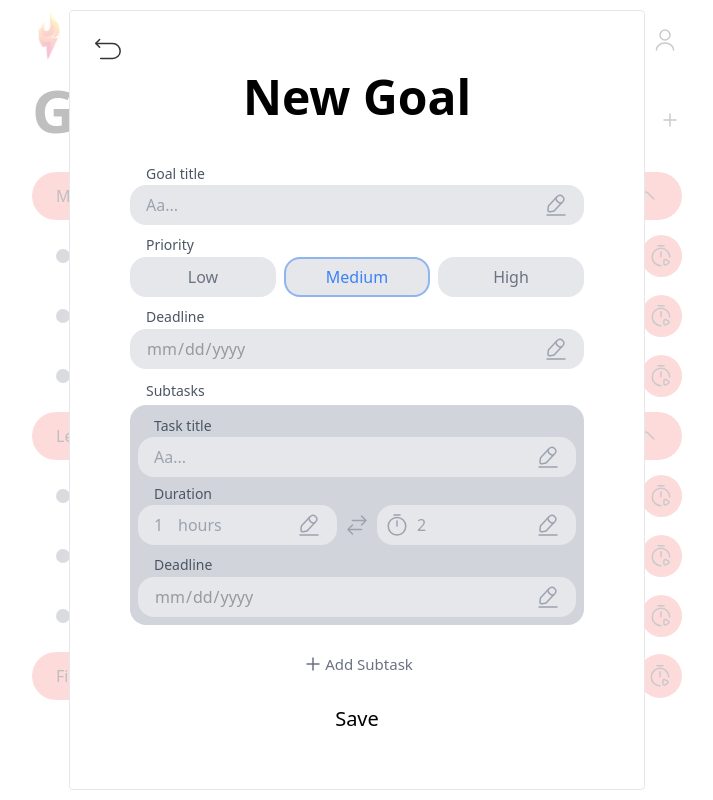
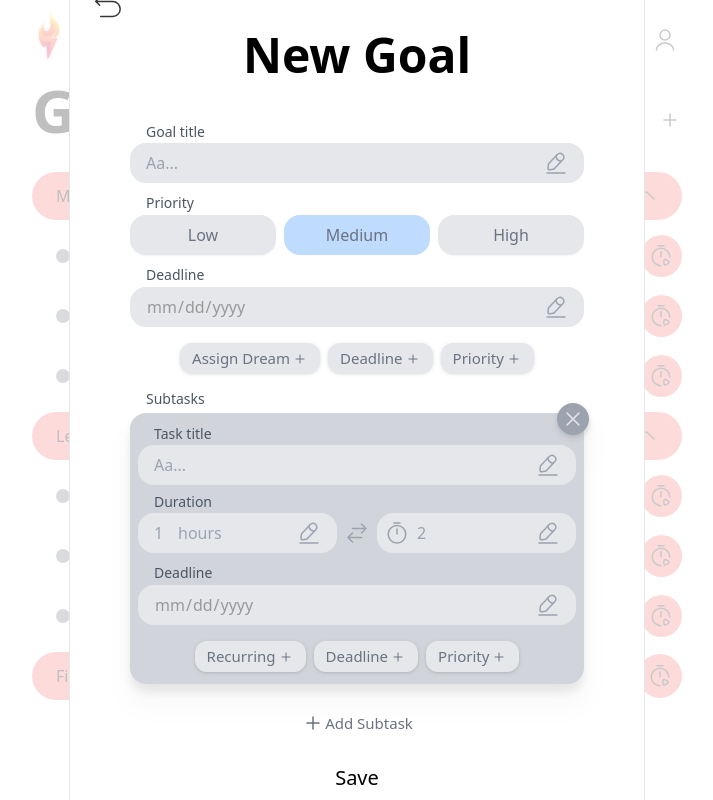
Before and after one commit to kasparas-ban/torch, a React (Vite) app: page /goals in a window 1280 px wide. Both pictures are taken after a click on the icon 953 px from the left and 120 px from the top of the page. Shown: the whole page, without its empty margins (283-996 px from the left). Built offline with nearby package versions, Linux system fonts and the light colour scheme.

Commit message:
Finished modal design

```diff
--- a/src/components/AddGoalModal/AddGoalModal.tsx
+++ b/src/components/AddGoalModal/AddGoalModal.tsx
@@ -3,6 +3,7 @@ import Modal from "react-modal"
 import { ReactComponent as BackIcon } from "../../assets/back.svg"
 import { ReactComponent as EditIcon } from "../../assets/edit.svg"
 import { ReactComponent as ArrowsIcon } from "../../assets/arrows.svg"
+import { ReactComponent as CloseIcon } from "../../assets/close.svg"
 import { ReactComponent as PlusSmallIcon } from "../../assets/plus_small.svg"
 import { ReactComponent as TimerIcon } from "../../assets/navigation_icons/timer.svg"
 import "./inputStyles.css"
@@ -17,7 +18,7 @@ function AddGoalModal({ showModal, closeModal }: IAddGoalModal) {
     <Modal
       isOpen={showModal}
       onRequestClose={closeModal}
-      style={{ content: { outline: "none" } }}
+      style={{ content: { outline: "none", overflowY: "auto" } }}
       className="absolute inset-0 m-auto mx-auto w-full border border-gray-200 bg-white p-5 sm:h-fit sm:max-w-xl sm:rounded sm:border"
       appElement={document.getElementById("root") || undefined}
     >
@@ -34,7 +35,7 @@ function AddGoalModal({ showModal, closeModal }: IAddGoalModal) {
 
 function GoalForm() {
   return (
-    <div className="px-0 pt-4 pb-8 sm:px-10">
+    <div className="px-0 pt-4 pb-2 sm:px-10">
       <form className="mt-6">
         <div className="relative mb-8">
           <TextInput inputName="goal_title" label="Goal title" />
@@ -48,6 +49,8 @@ function GoalForm() {
           <DateInput />
         </div>
 
+        <AddGoalSections />
+
         <Subtasks />
 
         <div className="relative mt-6 mb-5 flex justify-center">
@@ -59,10 +62,60 @@ function GoalForm() {
           </button>
         </div>
 
-        <div className="relative flex justify-center">
+        <div className="relative mb-2 flex justify-center">
           <button className="px-3 py-1 text-xl font-medium">Save</button>
         </div>
       </form>
+    </div>
+  )
+}
+
+function AddTaskSections() {
+  return (
+    <div className="mt-3 flex flex-wrap justify-center gap-2">
+      <button className="flex rounded-xl bg-gray-200 px-3 py-1 text-[15px] text-gray-500 drop-shadow hover:bg-gray-400 hover:text-gray-600">
+        Recurring
+        <div className="relative top-1 ml-0.5">
+          <PlusSmallIcon className="h-4 w-4" />
+        </div>
+      </button>
+      <button className="flex rounded-xl bg-gray-200 px-3 py-1 text-[15px] text-gray-500 drop-shadow hover:bg-gray-400 hover:text-gray-600">
+        Deadline
+        <div className="relative top-1 ml-0.5">
+          <PlusSmallIcon className="h-4 w-4" />
+        </div>
+      </button>
+      <button className="flex rounded-xl bg-gray-200 px-3 py-1 text-[15px] text-gray-500 drop-shadow hover:bg-gray-400 hover:text-gray-600">
+        Priority
+        <div className="relative top-1 ml-0.5">
+          <PlusSmallIcon className="h-4 w-4" />
+        </div>
+      </button>
+    </div>
+  )
+}
+
+function AddGoalSections() {
+  return (
+    <div className="my-4 flex flex-wrap justify-center gap-2">
+      <button className="flex rounded-xl bg-gray-200 px-3 py-1 text-[15px] text-gray-500 drop-shadow hover:bg-gray-300">
+        Assign Dream
+        <div className="relative top-1 ml-0.5">
+          <PlusSmallIcon className="h-4 w-4" />
+        </div>
+      </button>
+      <button className="flex rounded-xl bg-gray-200 px-3 py-1 text-[15px] text-gray-500 drop-shadow hover:bg-gray-300">
+        Deadline
+        <div className="relative top-1 ml-0.5">
+          <PlusSmallIcon className="h-4 w-4" />
+        </div>
+      </button>
+      <button className="flex rounded-xl bg-gray-200 px-3 py-1 text-[15px] text-gray-500 drop-shadow hover:bg-gray-300">
+        Priority
+        <div className="relative top-1 ml-0.5">
+          <PlusSmallIcon className="h-4 w-4" />
+        </div>
+      </button>
     </div>
   )
 }
@@ -71,7 +124,10 @@ function Subtasks() {
   return (
     <>
       <div className="mb-1 px-4 text-sm text-gray-600">Subtasks</div>
-      <div className="rounded-2xl bg-gray-300 px-2 py-2">
+      <div className="relative rounded-2xl bg-gray-300 p-2 drop-shadow-xl">
+        <button className="absolute top-[-10px] right-[-5px] z-10 h-8 w-8 rounded-full bg-gray-400 drop-shadow-md hover:bg-gray-500">
+          <CloseIcon className="m-auto h-full w-6 text-gray-200" />
+        </button>
         <div className="relative mb-1">
           <TextInput inputName="task_title" label="Task title" />
         </div>
@@ -80,6 +136,9 @@ function Subtasks() {
         </div>
         <div className="relative mt-8">
           <DateInput />
+        </div>
+        <div className="mt-4 mb-1">
+          <AddTaskSections />
         </div>
       </div>
     </>
@@ -101,7 +160,7 @@ function PriorityInput() {
           />
           <label
             htmlFor="priority-low"
-            className="inline-flex w-full cursor-pointer items-center justify-center rounded-2xl border-2 bg-gray-200 py-1.5 text-gray-500 hover:border-gray-300 hover:bg-gray-300 hover:text-gray-600 peer-checked:border-blue-500/50 peer-checked:text-blue-500 dark:border-gray-700 dark:bg-gray-800 dark:text-gray-400 dark:hover:bg-gray-700 dark:hover:text-gray-300 dark:peer-checked:text-blue-500"
+            className="inline-flex w-full cursor-pointer items-center justify-center rounded-2xl border-2 bg-gray-200 py-1.5 text-gray-500 shadow-sm hover:border-gray-300 hover:bg-gray-300 hover:text-gray-600 peer-checked:border-blue-200 peer-checked:bg-blue-200 peer-checked:shadow-none peer-checked:shadow-none dark:border-gray-700 dark:bg-gray-800 dark:text-gray-400 dark:hover:bg-gray-700 dark:hover:text-gray-300 dark:peer-checked:text-blue-500"
           >
             Low
           </label>
@@ -117,7 +176,7 @@ function PriorityInput() {
           />
           <label
             htmlFor="priority-medium"
-            className="inline-flex w-full cursor-pointer items-center justify-center rounded-2xl border-2 bg-gray-200 py-1.5 text-gray-500 hover:border-gray-300 hover:bg-gray-300 hover:text-gray-600 peer-checked:border-blue-500/50 peer-checked:text-blue-500 dark:border-gray-700 dark:bg-gray-800 dark:text-gray-400 dark:hover:bg-gray-700 dark:hover:text-gray-300 dark:peer-checked:text-blue-500"
+            className="inline-flex w-full cursor-pointer items-center justify-center rounded-2xl border-2 bg-gray-200 py-1.5 text-gray-500 shadow-sm hover:border-gray-300 hover:bg-gray-300 hover:text-gray-600 peer-checked:border-blue-200 peer-checked:bg-blue-200 peer-checked:shadow-none dark:border-gray-700 dark:bg-gray-800 dark:text-gray-400 dark:hover:bg-gray-700 dark:hover:text-gray-300 dark:peer-checked:text-blue-500"
           >
             Medium
           </label>
@@ -132,7 +191,7 @@ function PriorityInput() {
           />
           <label
             htmlFor="priority-high"
-            className="inline-flex w-full cursor-pointer items-center justify-center rounded-2xl border-2 bg-gray-200 py-1.5 text-gray-500 hover:border-gray-300 hover:bg-gray-300 hover:text-gray-600 peer-checked:border-blue-500/50 peer-checked:text-blue-500 dark:border-gray-700 dark:bg-gray-800 dark:text-gray-400 dark:hover:bg-gray-700 dark:hover:text-gray-300 dark:peer-checked:text-blue-500"
+            className="inline-flex w-full cursor-pointer items-center justify-center rounded-2xl border-2 bg-gray-200 py-1.5 text-gray-500 shadow-sm hover:border-gray-300 hover:bg-gray-300 hover:text-gray-600 peer-checked:border-blue-200 peer-checked:bg-blue-200 peer-checked:shadow-none dark:border-gray-700 dark:bg-gray-800 dark:text-gray-400 dark:hover:bg-gray-700 dark:hover:text-gray-300 dark:peer-checked:text-blue-500"
           >
             High
           </label>
@@ -317,7 +376,9 @@ function TimeInput({
         <EditIcon />
       </div>
       <div
-        className="absolute left-8 bottom-2 cursor-text px-4 pl-2 text-gray-400 transition-all peer-focus:text-gray-600"
+        className={`absolute left-8 bottom-2 cursor-text px-4 pl-2 transition-all ${
+          inputValue ? "text-gray-600" : "text-gray-400"
+        } peer-focus:text-gray-600`}
         onClick={() => inputRef?.current?.focus()}
       >
         hours
```
